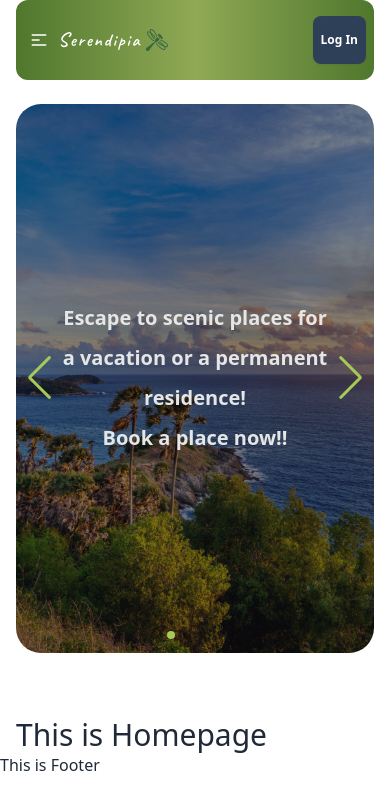
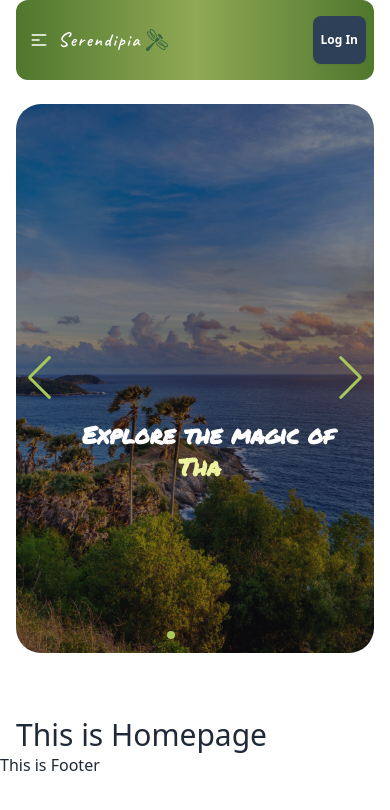
Before and after one commit to MiM1303/Serendipia-client, a React (Vite) app: page / in a window 390 px wide. Shown: the top 810 px of the page. Built offline with nearby package versions, Linux system fonts and the light colour scheme.

Commit message:
added responsive banner

```diff
--- a/src/pages/Home/Banner.jsx
+++ b/src/pages/Home/Banner.jsx
@@ -5,14 +5,18 @@ import "swiper/css/bundle";
 import "swiper/css/navigation";
 import 'swiper/css/pagination';
 import "swiper/css/autoplay";
+import { Typewriter } from 'react-simple-typewriter'
 
 import {  Autoplay, Pagination, Navigation } from 'swiper/modules';
 import "../../App.css"
 
 
 const Banner = () => {
+
+
+
     return (
-        <div className="mb-16">
+        <div className="mb-16 relative -z-10">
             <Swiper spaceBetween={30}
         centeredSlides={true}
         autoplay={{
@@ -25,43 +29,67 @@ const Banner = () => {
         navigation={true}
         modules={[Autoplay, Pagination, Navigation]}
         className="mySwiper z-0">
+
+
+
                 <SwiperSlide>
                     <div className="p-10 bg-[linear-gradient(45deg,rgba(19,19,24,0.50),rgba(19,19,24,0.50)),url('./assets/Bangladesh-cover.jpg')] slide  flex items-center justify-center">
-                        <h2 className=" text-center text-base-300 leading-loose font-extrabold text-xl lg:text-3xl">Escape to scenic places for a vacation or a permanent residence! <br />
-                        Book a place now!!</h2>
+                        {/* <h2 className=" text-center text-base-300 leading-loose font-extrabold text-xl lg:text-3xl">Escape to scenic places for a vacation or a permanent residence! <br />
+                        Book a place now!!</h2> */}
                     </div>
                 </SwiperSlide>
                 <SwiperSlide>
                     <div className="p-10 bg-[linear-gradient(45deg,rgba(19,19,24,0.50),rgba(19,19,24,0.50)),url('./assets/Thailand-cover.jpg')] slide ">
-                        <h2 className="text-center text-base-300 leading-loose font-extrabold text-xl lg:text-3xl">Escape to scenic places for a vacation or a permanent residence! <br />
-                        Book a place now!!</h2>
+                        {/* <h2 className="text-center text-base-300 leading-loose font-extrabold text-xl lg:text-3xl">Escape to scenic places for a vacation or a permanent residence! <br />
+                        Book a place now!!</h2> */}
                     </div>
                 </SwiperSlide>
                 <SwiperSlide>
                     <div className="p-10 bg-[linear-gradient(45deg,rgba(19,19,24,0.50),rgba(19,19,24,0.50)),url('./assets/Indonesia-cover.jpg')] slide ">
-                        <h2 className="text-center text-base-300 leading-loose font-extrabold text-xl lg:text-3xl">Escape to scenic places for a vacation or a permanent residence! <br />
-                        Book a place now!!</h2>
+                        {/* <h2 className="text-center text-base-300 leading-loose font-extrabold text-xl lg:text-3xl">Escape to scenic places for a vacation or a permanent residence! <br />
+                        Book a place now!!</h2> */}
                     </div>
                 </SwiperSlide>
                 <SwiperSlide>
                     <div className="p-10 bg-[linear-gradient(45deg,rgba(19,19,24,0.50),rgba(19,19,24,0.50)),url('./assets/Malaysia-cover.jpg')] slide ">
-                        <h2 className="text-center text-base-300 leading-loose font-extrabold text-xl lg:text-3xl">Escape to scenic places for a vacation or a permanent residence! <br />
-                        Book a place now!!</h2>
+                        {/* <h2 className="text-center text-base-300 leading-loose font-extrabold text-xl lg:text-3xl">Escape to scenic places for a vacation or a permanent residence! <br />
+                        Book a place now!!</h2> */}
                     </div>
                 </SwiperSlide>
                 <SwiperSlide>
                     <div className="p-10 bg-[linear-gradient(45deg,rgba(19,19,24,0.50),rgba(19,19,24,0.50)),url('./assets/Vietnam-cover.jpg')] slide ">
-                        <h2 className="text-center text-base-300 leading-loose font-extrabold text-xl lg:text-3xl">Escape to scenic places for a vacation or a permanent residence! <br />
-                        Book a place now!!</h2>
+                        {/* <h2 className="text-center text-base-300 leading-loose font-extrabold text-xl lg:text-3xl">Escape to scenic places for a vacation or a permanent residence! <br />
+                        Book a place now!!</h2> */}
                     </div>
                 </SwiperSlide>
                 <SwiperSlide>
                     <div className="p-10 bg-[linear-gradient(45deg,rgba(19,19,24,0.50),rgba(19,19,24,0.50)),url('./assets/Cambodia-cover.jpg')] slide ">
-                        <h2 className="text-center text-base-300 leading-loose font-extrabold text-xl lg:text-3xl">Escape to scenic places for a vacation or a permanent residence! <br />
-                        Book a place now!!</h2>
+                        {/* <h2 className="text-center text-base-300 leading-loose font-extrabold text-xl lg:text-3xl">Escape to scenic places for a vacation or a permanent residence! <br />
+                        Book a place now!!</h2> */}
                     </div>
                 </SwiperSlide>
             </Swiper>
+
+
+            <div className='App absolute bottom-[170px] left-[66px] md:left-[210px] lg:left-[550px] lg:bottom-1/2 z-10 font-marker text-2xl md:text-3xl lg:text-5xl text-white text-center'>
+                <h1 style={{ paddingTop: '5rem', margin: 'auto 0', fontWeight: 'bold' }}>
+                    Explore the magic of <br /> {' '}
+                    <span style={{ color: '#ECF39E', fontWeight: 'bold', font:'marker' }}>
+                    {/* Style will be inherited from the parent element */}
+                    <Typewriter
+                        words={['Bangladesh', 'Thailand', 'Indonesia', 'Malaysia', 'Vietnam', 'Cambodia']}
+                        loop={0}
+                        cursor
+                        cursorStyle='_'
+                        typeSpeed={70}
+                        deleteSpeed={60}
+                        delaySpeed={1600}
+                        // onLoopDone={handleDone}
+                        // onType={handleType}
+                    />
+                    </span>
+                </h1>
+            </div>
         </div>
     );
 };
```
